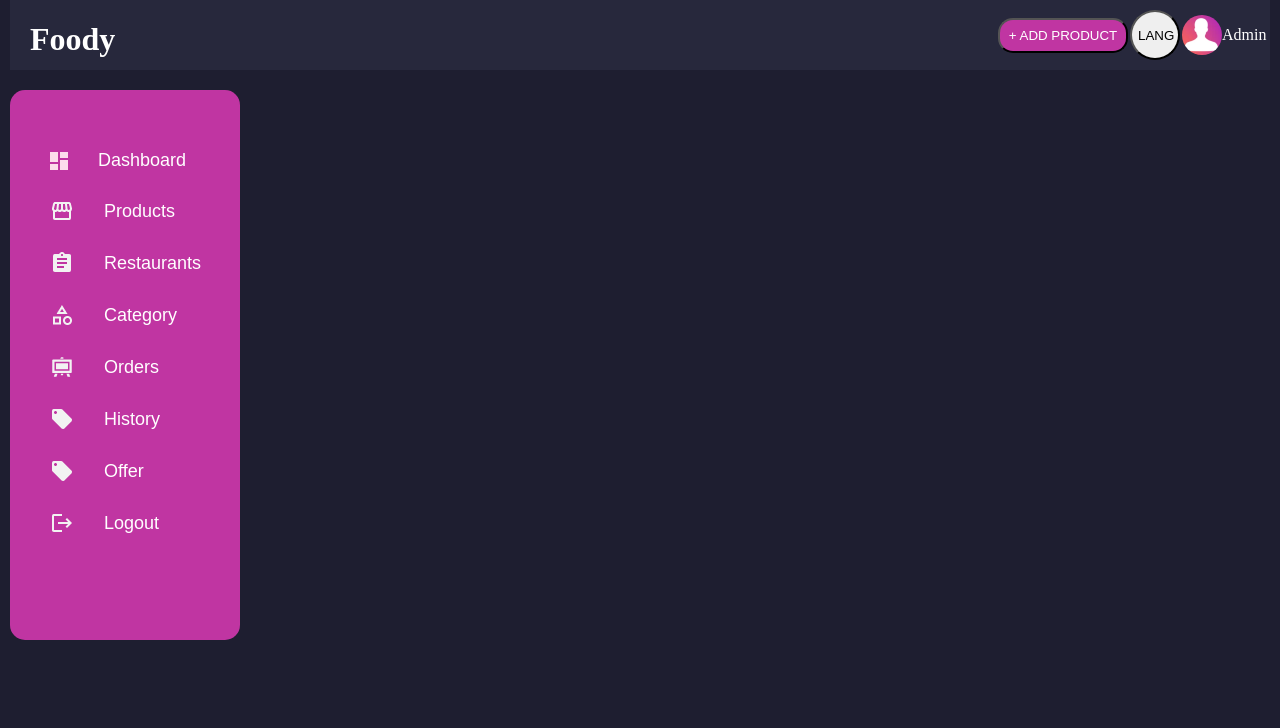
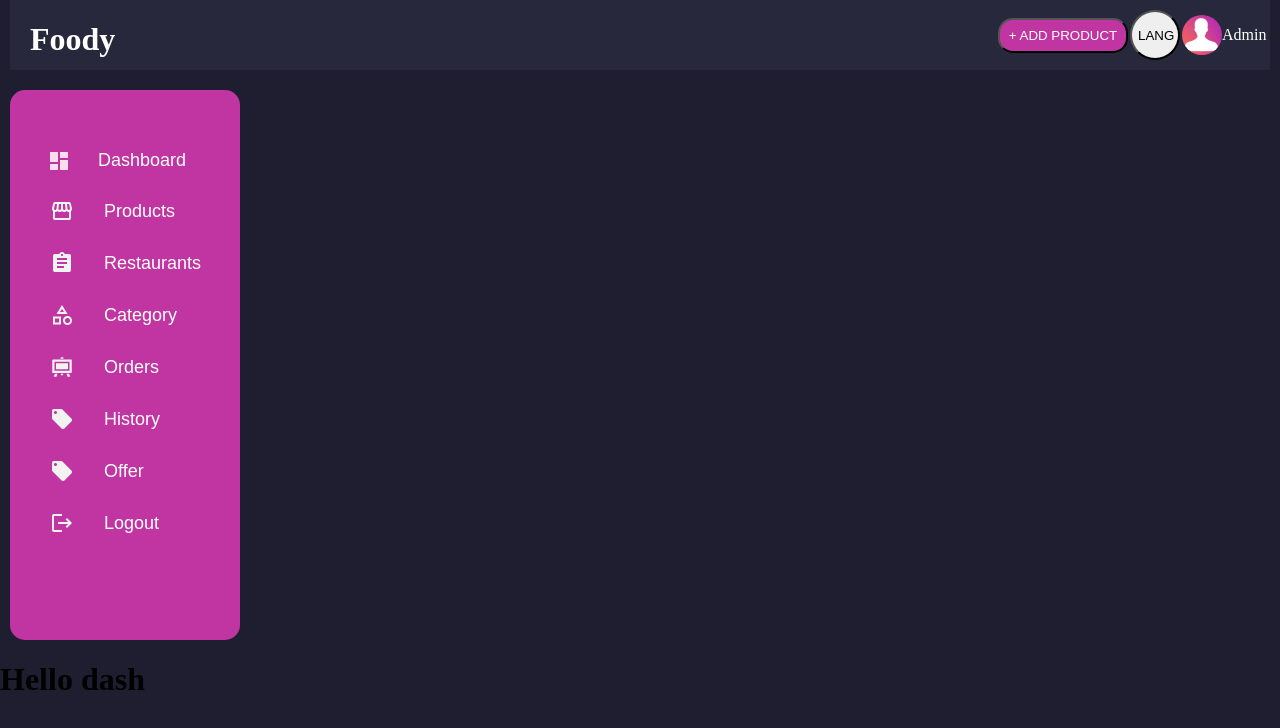
Before and after one commit to Rufat239/Food-admin, a React (Create React App) app: page / in a window 1280 px wide. Shown: the top 728 px of the page. Built offline with nearby package versions, Linux system fonts and the light colour scheme.

Commit message:
products page connected to project

```diff
--- a/src/App.jsx
+++ b/src/App.jsx
@@ -7,6 +7,7 @@ import RestaurantsPage from "./Pages/RestaurantsPage";
 import OfferPage from "./Pages/OfferPage";
 import CategoryPage from "./Pages/CategoryPage";
 import OrderHistoryPage from "./Pages/OrderHistoryPage";
+import ProductPage from "./Pages/ProductPage";
 function App() {
   return (
     <>
@@ -14,11 +15,12 @@ function App() {
         <BrowserRouter>
           <NavBar />
           <Routes>
-            <Route path="/dashboardPage" element={<DashboardPage />} />
+            <Route path="/" element={<DashboardPage />} />
             <Route path="/restaurantsPage" element={<RestaurantsPage />} />
             <Route path="/offerPage" element={<OfferPage />} />
             <Route path="/categoryPage" element={<CategoryPage />} />
             <Route path="/orderHistoryPage" element={<OrderHistoryPage />} />
+            <Route path="/productPage" element={<ProductPage />} />
           </Routes>
         </BrowserRouter>
       </div>
--- a/src/Components/NavBar/NavBar.jsx
+++ b/src/Components/NavBar/NavBar.jsx
@@ -41,14 +41,14 @@ function NavBar() {
       <div className="nav">
         <ul className="listNav">
           <li>
-            <Link className="navLink" to="/dashboardPage">
+            <Link className="navLink" to="/">
               <img src={imageDashboard} alt="" />
               Dashboard
             </Link>
           </li>
 
           <li>
-            <Link className="navLink">
+            <Link className="navLink" to="/productPage">
               <img src={imageProducts} alt="" />
               Products
             </Link>
```
